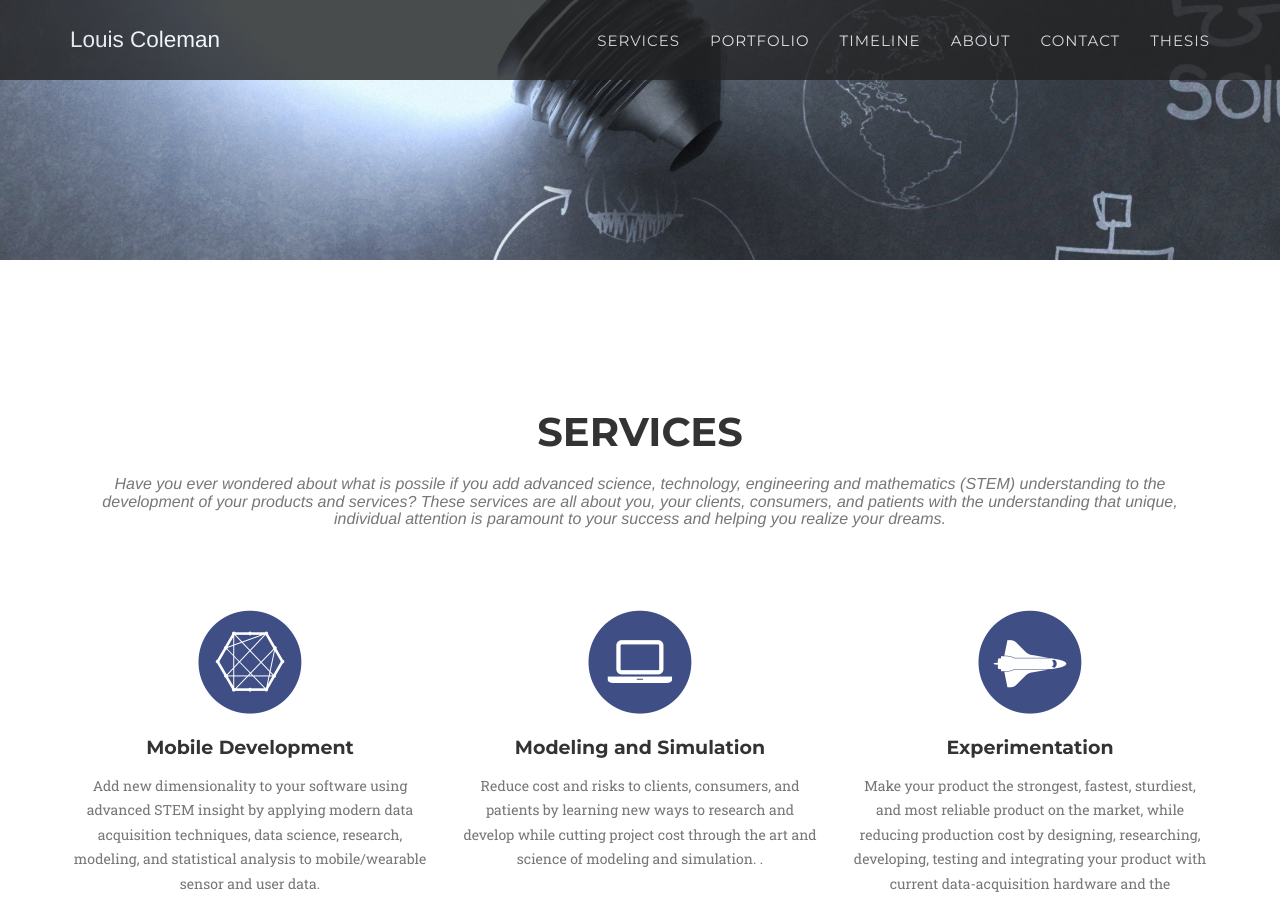
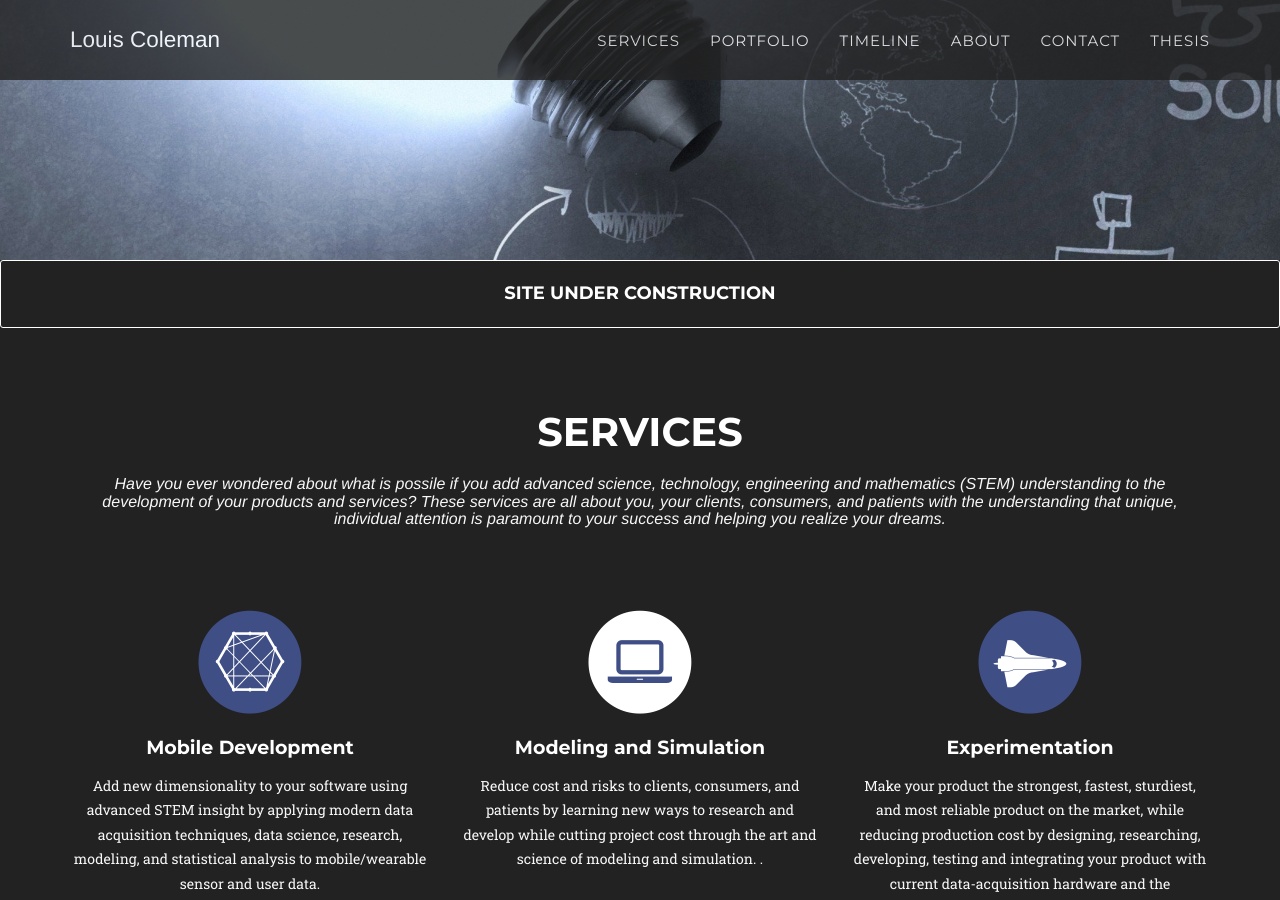
Before and after one commit to LouisDColeman/LouisDColeman.github.io, a Jekyll site: the page built from index.html, in a window 1280 px wide and 900 px high, scrolled down 640 px. Built offline with Jekyll 4.4.1, drawn with Linux system fonts in a browser that asks for light colours; some web fonts are replaced.

Commit message:
added new theme colors
-added new site colors
-change body, subhead, head, and font-awesome colors.

```diff
--- a/_config.yml
+++ b/_config.yml
@@ -11,9 +11,14 @@
 # Color settings (hex-codes without the leading hash-tag)
 color:
   primary: 3f4e85
+  primary-background: 222
+  primary-text: ffffff
+  primary-text-tint: 949490
   secondary: c9cee0
+  secondary-background: f7f7f7
   secondary-dark: 333
   tertiary: fed136
+  quaternary: 2e3141
   # secondary: fec503
 
 # Team names, titles and social links
--- a/_includes/about.html
+++ b/_includes/about.html
@@ -4,7 +4,7 @@
             <div class="row">
                 <div class="col-lg-12 text-center">
                     <!-- <h2 class="section-heading">Our Amazing Team</h2> -->
-                    <h2 class="section-heading">About</h2>
+                    <h5 class="section-heading">About</h5>
                     <!-- <h3 class="section-subheading text-muted">The team that collaborated on the written portion of my pulmonary function thesis.</h3> -->
                     <h3 class="section-subheading text-muted">Louis Coleman encourages clients to rethink their design, process and service by helping them break free from preconceived ideas, refesh team creativity with solutions that make the final product or research highly competitive, and maximize savings passed on to consumers by helping management minimize project risk.</h3>
                     <!-- <h3 class="section-subheading text-muted">I am a highly motivated entrepreneur, developer, engineer, and physicist that aims to work with companies that are looking for an edge. Having roots in many scientific, engineering, and computer fields allows me to bring something unique to the table. I can cater my services specifically to meet your broad technical needs and exceed your expectations.</h3> -->
--- a/_includes/contact.html
+++ b/_includes/contact.html
@@ -3,7 +3,7 @@
             <div class="row">
                 <div class="col-lg-12 text-center">
                     <h2 class="section-heading">Contact Me</h2>
-                    <h3 class="section-subheading text-muted">If you would like to see your ideas come to life or collaborate on an existing project.</h3>
+                    <h3 class="section-subheading ffffff">If you would like to see your ideas come to life or collaborate on an existing project.</h3>
                 </div>
             </div>
             <div class="row">
--- a/_includes/portfolio_grid.html
+++ b/_includes/portfolio_grid.html
@@ -3,7 +3,7 @@
         <div class="container">
             <div class="row">
                 <div class="col-lg-12 text-center">
-                    <h2 class="section-heading">Portfolio</h2>
+                    <h5 class="section-heading">Portfolio</h5>
                     <h3 class="section-subheading text-muted">Under Construction: Most recent projects ranging from mobile app development to condensed matter physics experiments in superconductivity.</h3>
 <!-- TODO: Put all my projects. From my thesis to my superconducting to my AFM projects here.Also break thesis into multiple post. For instance one post for plethysmograph testing. Another post for spirometry testing. Another post for inverse modeling -->
                 </div>
@@ -20,7 +20,7 @@
                         <img src="img/portfolio/{{ post.thumbnail }}" class="img-responsive img-centered" alt="">
                     </a>
                     <div class="portfolio-caption">
-                        <h4>{{ post.title }}</h4>
+                        <h4 class="text-tertiary">{{ post.title }}</h4>
                         <p class="text-muted">{{ post.subtitle }}</p>
                     </div>
                 </div>
--- a/_includes/services.html
+++ b/_includes/services.html
@@ -6,7 +6,7 @@
                 <div class="col-lg-12 text-center">
                     <h2 class="section-heading">Services</h2>
                     <!-- <h3 class="section-subheading text-muted">These services are all about you with the understanding that unique, individual attention is paramount to your success.</h3> -->
-                    <h3 class="section-subheading text-muted">Have you ever wondered about what is possile if you add advanced science, technology, engineering and mathematics (STEM) understanding to the development of your products and services? These services are all about you, your clients, consumers, and patients with the understanding that unique, individual attention is paramount to your success and helping you realize your dreams. <!-- Do you think you and your clients can rethink possible by adding new dimensionality to your software using advanced science, technology, engineering and mathematics (STEM) insight? Have you ever wondered if there are ways to reduce cost and risks to clients, consumers, and patients? Have you ever dreamt about learning how to make your product stronger, faster, sturdier, or more reliable, while reducing production cost. All are acheivable with the services below. Unique individual attention blah blah.</h3> -->
+                    <h3 class="section-subheading text-muted text-secondary">Have you ever wondered about what is possile if you add advanced science, technology, engineering and mathematics (STEM) understanding to the development of your products and services? These services are all about you, your clients, consumers, and patients with the understanding that unique, individual attention is paramount to your success and helping you realize your dreams. <!-- Do you think you and your clients can rethink possible by adding new dimensionality to your software using advanced science, technology, engineering and mathematics (STEM) insight? Have you ever wondered if there are ways to reduce cost and risks to clients, consumers, and patients? Have you ever dreamt about learning how to make your product stronger, faster, sturdier, or more reliable, while reducing production cost. All are acheivable with the services below. Unique individual attention blah blah.--></h3>
                 </div>
             </div>
             <div class="row text-center">
@@ -18,17 +18,17 @@
                         <!-- <i class="fa fa-mobile fa-stack-1x fa-inverse"></i> -->
                     </span>
                     <h4 class="service-heading">Mobile Development</h4>
-                    <p class="text-muted">Add new dimensionality to your software using advanced STEM insight by applying modern data acquisition techniques, data science, research, modeling, and statistical analysis to mobile/wearable sensor and user data. <!--Please don't hesitate to read how such insight made the sleep counter app possible.3 lines skips to make service elements even with eachother--></p>
+                    <p class="text-muted text-secondary">Add new dimensionality to your software using advanced STEM insight by applying modern data acquisition techniques, data science, research, modeling, and statistical analysis to mobile/wearable sensor and user data. <!--Please don't hesitate to read how such insight made the sleep counter app possible.3 lines skips to make service elements even with eachother--></p>
                     <!-- <p class="text-muted">Incorporating my advanced science degrees and backgrounds in biomedical engineering, electrical engineering, and data modeling to build mobile applications beyond the capabilities of devshops. eeeeeeeeeeeeeeeeeeeeeeeee eeeeeeeeeeeeeeeeeeeeeeeee eeeeeeeeeeeeeeeeeeeeeeeee</p> -->
                 </div>
                 <div class="col-md-4">
                     <span class="fa-stack fa-4x">
-                        <i class="fa fa-circle fa-stack-2x text-primary"></i>
-                        <i class="fa fa-laptop fa-stack-1x fa-inverse"></i>
+                        <i class="fa fa-circle fa-stack-2x"></i>
+                        <i class="fa fa-laptop fa-stack-1x text-primary"></i>
                         <!-- <i class="fa fa-subscript fa-stack-1x fa-inverse"></i> -->
                     </span>
                     <h4 class="service-heading">Modeling and Simulation</h4>
-                    <p class="text-muted">Reduce cost and risks to clients, consumers, and patients by learning new ways to research and develop while cutting project cost through the art and science of modeling and simulation. <!--Feel free to read more about how modeling and simulation optimized pulmonary function test and superconductor experiments in the portfolio<br>thin film produciton,grain size distribution for a crystallized thin films, technique spin coating, model fitting in advanced computer notes  -->.</p>
+                    <p class="text-muted text-secondary">Reduce cost and risks to clients, consumers, and patients by learning new ways to research and develop while cutting project cost through the art and science of modeling and simulation. <!--Feel free to read more about how modeling and simulation optimized pulmonary function test and superconductor experiments in the portfolio<br>thin film produciton,grain size distribution for a crystallized thin films, technique spin coating, model fitting in advanced computer notes  -->.</p>
                 </div>
                 <div class="col-md-4">
                     <span class="fa-stack fa-4x">
@@ -38,16 +38,16 @@
                     <h4 class="service-heading">Experimentation</h4>
                     <!-- <p class="text-muted">Research and experimentation in any pursuit
                           while using the latest data-acquisition techniques. From condensed matter physics to medical testing. My experience spans the physics, biomedical, and electrical engineering universe.<br><br><br><br><br><!--3 lines skips to make service elements even with eachother</p> -->
-                    <p class="text-muted"> Make your product the strongest, fastest, sturdiest, and most reliable product on the market, while reducing production cost by designing, researching, developing, testing and integrating your product with current data-acquisition hardware and the understanding of modern condensed matter experimental physics and engineering techniques.</p>
+                    <p class="text-muted text-secondary"> Make your product the strongest, fastest, sturdiest, and most reliable product on the market, while reducing production cost by designing, researching, developing, testing and integrating your product with current data-acquisition hardware and the understanding of modern condensed matter experimental physics and engineering techniques.</p>
                 </div>
                 <div class="col-md-4">
                     <span class="fa-stack fa-4x">
-                        <i class="fa fa-circle fa-stack-2x text-primary"></i>
+                        <i class="fa fa-circle fa-stack-2x"></i>
                         <!-- <i class="fa fa-flask fa-stack-1x fa-inverse"></i> -->
-                        <i class="fa fa-bar-chart fa-stack-1x fa-inverse"></i>
+                        <i class="fa fa-bar-chart fa-stack-1x text-primary"></i>
                     </span>
                     <h4 class="service-heading">Presentation</h4>
-                    <p class="text-muted">Creating gorgeous, accurate, precise, and informative publishing quality figures, journal articles, standard operating procedures, and project reports to satisfy your standards for professionalism.<br><br><br></p>
+                    <p class="text-muted text-secondary">Creating gorgeous, accurate, precise, and informative publishing quality figures, journal articles, standard operating procedures, and project reports to satisfy your standards for professionalism.<br><br><br></p>
                 </div>
                 <div class="col-md-4">
                     <span class="fa-stack fa-4x">
@@ -55,19 +55,19 @@
                         <i class="fa fa-tasks fa-stack-1x fa-inverse"></i>
                     </span>
                     <h4 class="service-heading">Project Management</h4>
-                    <p class="text-muted">Guiding your project from point A to beyond point B in a way that epitomizes efficiency when it comes to cost savings and man hours while emphasizing industry's best practicies.<br><br><br></p>
+                    <p class="text-muted text-secondary">Guiding your project from point A to beyond point B in a way that epitomizes efficiency when it comes to cost savings and man hours while emphasizing industry's best practicies.<br><br><br></p>
                 </div>
                 <div class="col-md-4">
                     <span class="fa-stack fa-4x">
-                        <i class="fa fa-circle fa-stack-2x text-primary"></i>
-                        <i class="fa fa-codepen fa-stack-1x fa-inverse"></i>
+                        <i class="fa fa-circle fa-stack-2x"></i>
+                        <i class="fa fa-codepen fa-stack-1x text-primary"></i>
                     </span>
                     <h4 class="service-heading">Electrical Design and Testing</h4>
-                    <p class="text-muted">Satisfying your design and test needs with wide experience in analog and digital circuit design and embeddeded systems development.<br><br><br></p>
+                    <p class="text-muted text-secondary">Satisfying your design and test needs with wide experience in analog and digital circuit design and embeddeded systems development.<br><br><br></p>
                 </div>
             </div>
         </div>
         <div class="col-lg-12 text-center">
-            <h3 class="section-subheading text-muted">Please feel free to take a look at the portfolio section to see how these services helped previous projects become reality.</h3>
+            <h3 class="section-subheading text-secondary">Please feel free to take a look at the portfolio section to see how these services helped previous projects become reality.</h3>
         </div>
     </section>
```
Also changed, not shown: _includes/css/agency.css (+44 -8 lines).
